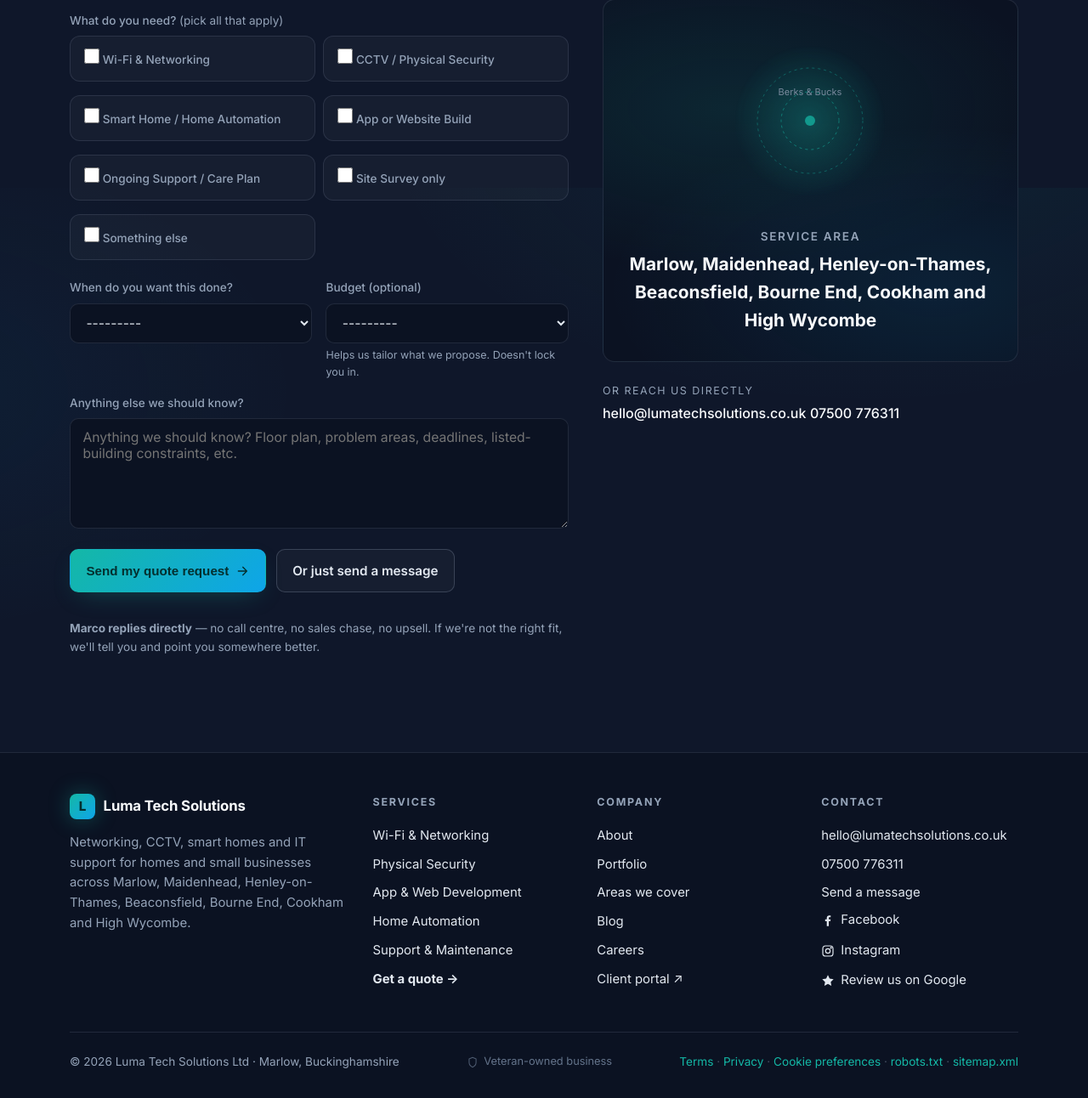
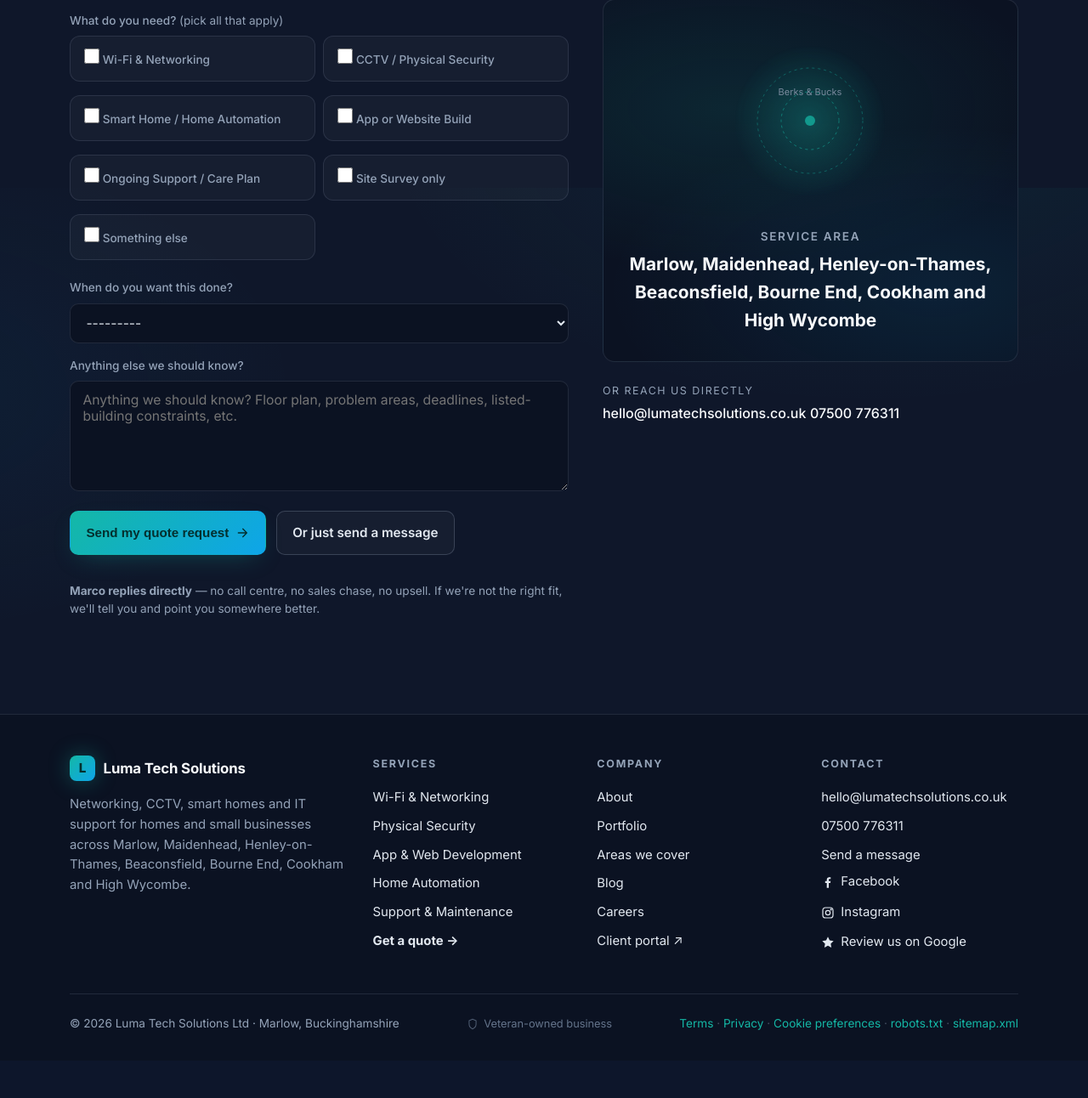
Before and after one commit to Comm4nd0/luma-tech-solutions, a Django app: page /quote/ in a window 1280 px wide. Shown: the part 1379-2671 px from the top of the page at 85% size. After the commit the page ends 2591 px from the top, so only its background shows below. Run offline with Django 5.2, Linux system fonts and the light colour scheme; some libraries are stand-ins or nearby versions.

Commit message:
feat(quote): remove budget field from quote form
Budget question removed from the user-facing quote form, the email
notification body, and the view context. The QuoteRequest.budget model
column is retained (empty going forward) to avoid an extra migration —
admin column is still there for any historical records.

```diff
--- a/core/forms.py
+++ b/core/forms.py
@@ -199,7 +199,6 @@
             "property_type",
             "services",
             "timeline",
-            "budget",
             "notes",
             "source",
         ]
--- a/core/views.py
+++ b/core/views.py
@@ -1314,7 +1314,6 @@
                         f"Property:  {quote_req.get_property_type_display()}\n"
                         f"Services:  {quote_req.services_display() or '—'}\n"
                         f"Timeline:  {quote_req.get_timeline_display() or '—'}\n"
-                        f"Budget:    {quote_req.get_budget_display() or '—'}\n"
                         f"Source:    {quote_req.source or '—'}\n"
                         f"\n"
                         f"Notes:\n{quote_req.notes or '—'}\n"
@@ -1369,7 +1368,6 @@
             form=form,
             property_type_choices=PROPERTY_TYPE_CHOICES,
             timeline_choices=TIMELINE_CHOICES,
-            budget_choices=BUDGET_CHOICES,
             service_choices=QUOTE_SERVICE_CHOICES,
         ),
     )
--- a/templates/quote.html
+++ b/templates/quote.html
@@ -120,18 +120,10 @@
             {{ form.services.errors }}
           </div>
 
-          <div class="row two">
-            <div>
-              <label for="{{ form.timeline.id_for_label }}">When do you want this done?</label>
-              {{ form.timeline }}
-              {{ form.timeline.errors }}
-            </div>
-            <div>
-              <label for="{{ form.budget.id_for_label }}">Budget (optional)</label>
-              {{ form.budget }}
-              <p class="muted" style="font-size:.78rem;margin:.3rem 0 0;">Helps us tailor what we propose. Doesn't lock you in.</p>
-              {{ form.budget.errors }}
-            </div>
+          <div>
+            <label for="{{ form.timeline.id_for_label }}">When do you want this done?</label>
+            {{ form.timeline }}
+            {{ form.timeline.errors }}
           </div>
 
           <div>
```
